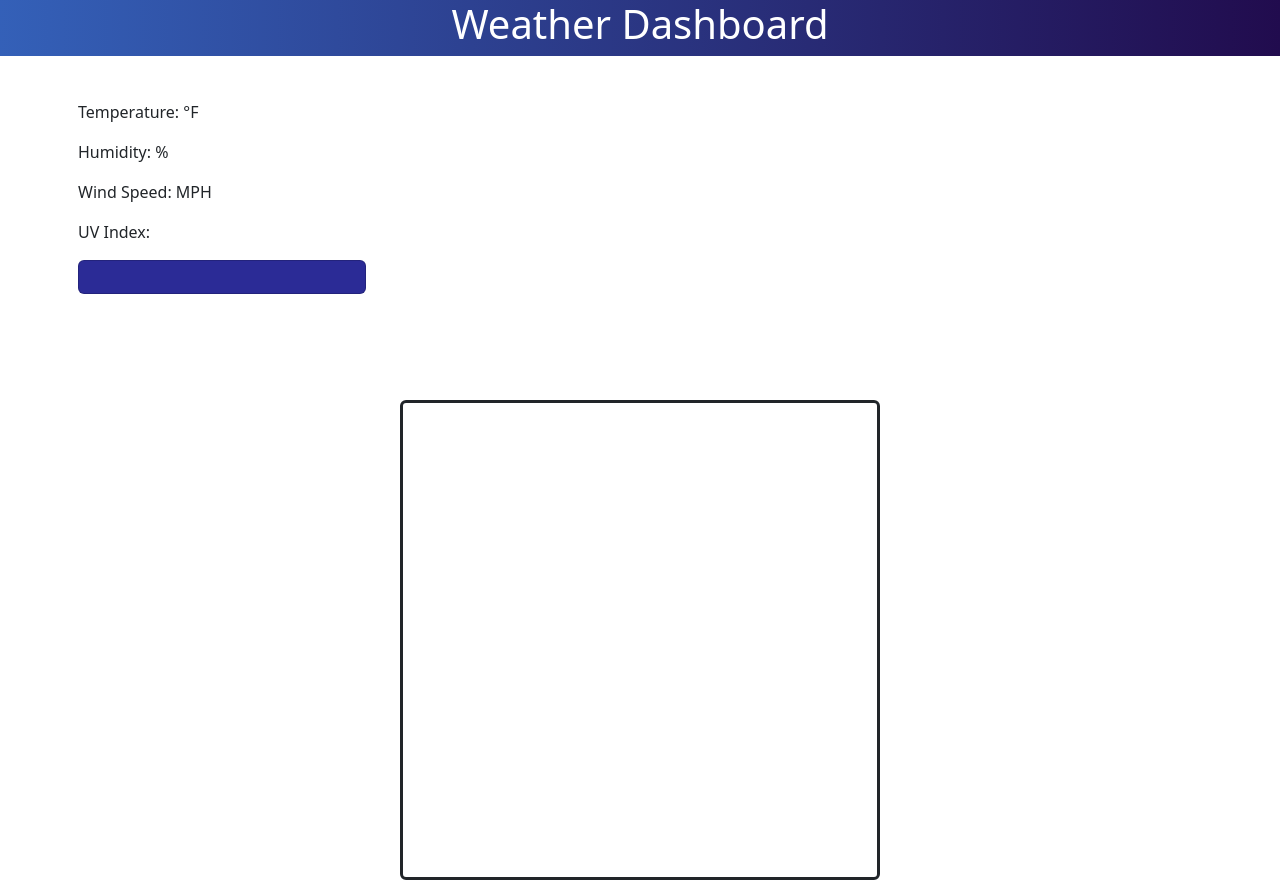
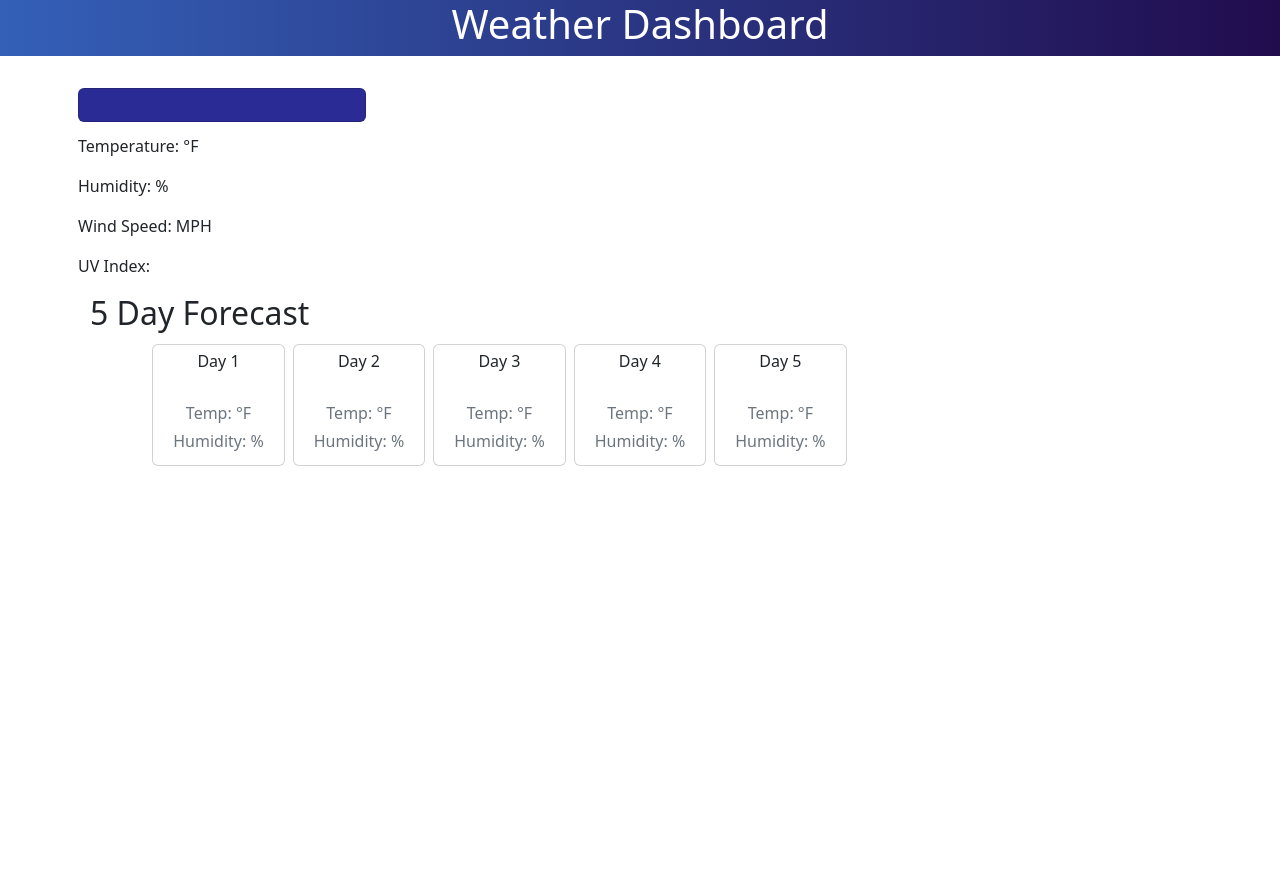
Before and after one commit to AllSystemsRGeorge/WeatherApp, a plain HTML site: page index.html in a window 1280 px wide. After the commit the page ends 800 px from the top, so only its background shows below. Drawn offline with nearby package versions, Linux system fonts and the light colour scheme; no server answers.

Commit message:
Createde HTML cards and added JS comments

```diff
--- a/Assets/JS/weather.js
+++ b/Assets/JS/weather.js
@@ -1,8 +1,8 @@
-
+// API key and geoCode
 var apiKey = '9c522f3da8ba41a607c0a5a49b9d3c03';
-var currentDate = moment().format('MM/DD/YY');
 geoCode('Palo Alto');
 
+// Creating function to grab the URL for cities
 function geoCode(city) {
     let requestUrl = `https://api.openweathermap.org/data/2.5/weather?q=${city}&appid=${apiKey}`;
     fetch(requestUrl)
@@ -16,6 +16,7 @@
         })
 };
 
+// Different function to make sure we're grabbing the latitude and longitude
 function weatherSearch(lon, lat) {
     let requestUrl = `https://api.openweathermap.org/data/2.5/onecall?lat=${lat}&lon=${lon}&appid=${apiKey}`;
     fetch(requestUrl)
@@ -29,6 +30,7 @@
     })
 };
 
+// The global variables to make sure they appear in HTML
 var city = $('h2#city');
 var date = $('h3#date');
 var weatherICon = $('img#weather-cion');
@@ -73,6 +75,7 @@
     return `https://api.openweathermap.org/data/2.5/weather?id=${id}&appid=${apiKey}`;
 };
 
+// Here is the function to display cities when searching for them
 function displayCities(pastCities) {
     cityList.empty();
     pastCities.splice(5);
@@ -80,12 +83,14 @@
     sortedCities.sort(compare);
     sortedCities.forEach(function (location) {
         let cityDiv = $('<div>').addClass('col-12 city');
-        let cityBtn = $('<button>').adddClass('btn btn-primary city-btn').text.(location.city);
+        let cityBtn = $('<button>').adddClass('btn btn-primary city-btn').text.location.city;
         cityDiv.append(cityBtn);
         cityList.append(cityDiv);
     });
 };
 
+
+// Here is the function that displays the UVI colors
 function setUVIndexColor(uvi) {
     if (uvi < 3) {
         return 'green';
--- a/index.html
+++ b/index.html
@@ -1,11 +1,13 @@
 <!DOCTYPE html>
 <html lang="en">
+
 <head>
   <meta charset="UTF-8">
   <meta http-equiv="X-UA-Compatible" content="IE=edge">
   <meta name="viewport" content="width=device-width, initial-scale=1.0">
   <title>Weather Dashboard</title>
-    <link href="https://cdn.jsdelivr.net/npm/bootstrap@5.2.0-beta1/dist/css/bootstrap.min.css" rel="stylesheet" integrity="sha384-0evHe/X+R7YkIZDRvuzKMRqM+OrBnVFBL6DOitfPri4tjfHxaWutUpFmBp4vmVor" crossorigin="anonymous">
+  <link href="https://cdn.jsdelivr.net/npm/bootstrap@5.2.0-beta1/dist/css/bootstrap.min.css" rel="stylesheet"
+    integrity="sha384-0evHe/X+R7YkIZDRvuzKMRqM+OrBnVFBL6DOitfPri4tjfHxaWutUpFmBp4vmVor" crossorigin="anonymous">
   <link rel="reset" href="./Assets/CSS/reset.css">
   <link rel="stylesheet" href="./Assets/CSS/style.css">
 </head>
@@ -35,11 +37,75 @@
           <p class="pl-2">UV Index: <span id="uv-index" class="p-1"></span></p>
         </div>
 
-  <!-- Here is the container with today's weather -->
-  <div class="card position-absolute top-50 start-50 translate-middle-x" style="width: 30rem; height: 30rem;" id="today">
-    <div class="card-body">
+        <!-- 5 Day forecast -->
+        <div class="col-12 fiveDay">
+          <h2>5 Day Forecast</h2>
+          <div class="row">
+            <div class="col-sm-10 col-md-4 offset-lg-1 col-lg-2 p-1">
+              <div class="card day-0 m-0 text-center">
+                <div class="card-body p-1">
+                  <p class="card-title">Day 1</p>
+                  <img class="fiveDay-img mb-2" />
+                  <p class="card-subtitle mb-2 text-muted">Temp: <span class="fiveDay-temp"></span>
+                    &deg;F</p>
+                  <p class="card-subtitle mb-2 text-muted">Humidity: <span class="fiveDay-humid"></span>%</p>
                 </div>
               </div>
+            </div>
+
+            <div class="col-sm-10 col-md-4 col-lg-2 p-1 text-center">
+              <div class="card day-1 m-0">
+                <div class="card-body p-1">
+                  <p class="card-title">Day 2</p>
+                  <img class="fiveDay-img mb-2" />
+                  <p class="card-subtitle mb-2 text-muted">Temp: <span class="fiveDay-temp"></span>
+                    &deg;F</p>
+                  <p class="card-subtitle mb-2 text-muted">Humidity: <span class="fiveDay-humid"></span>%</p>
+                </div>
+              </div>
+            </div>
+
+            <div class="col-sm-10 col-md-4 col-lg-2 p-1 text-center">
+              <div class="card day-2 m-0">
+                <div class="card-body p-1">
+                  <p class="card-title">Day 3</p>
+                  <img class="fiveDay-img mb-2" />
+                  <p class="card-subtitle mb-2 text-muted">Temp: <span class="fiveDay-temp"></span>
+                    &deg;F</p>
+                  <p class="card-subtitle mb-2 text-muted">Humidity: <span class="fiveDay-humid"></span>%</p>
+                </div>
+              </div>
+            </div>
+
+            <div class="col-sm-10 col-md-4 col-lg-2 p-1 text-center">
+              <div class="card day-3 m-0">
+                <div class="card-body p-1">
+                  <p class="card-title">Day 4</p>
+                  <img class="fiveDay-img mb-2" />
+                  <p class="card-subtitle mb-2 text-muted">Temp: <span class="fiveDay-temp"></span>
+                    &deg;F</p>
+                  <p class="card-subtitle mb-2 text-muted">Humidity: <span class="fiveDay-humid"></span>%</p>
+                </div>
+              </div>
+            </div>
+
+            <div class="col-sm-10 col-md-4 col-lg-2 p-1 text-center">
+              <div class="card day-4 m-0">
+                <div class="card-body p-1">
+
+                  <p class="card-title">Day 5</p>
+                  <img class="fiveDay-img mb-2" />
+                  <p class="card-subtitle mb-2 text-muted">
+                    Temp: <span class="fiveDay-temp"></span> &deg;F</p>
+                  <p class="card-subtitle mb-2 text-muted">Humidity: <span class="fiveDay-humid"></span>%</p>
+                </div>
+              </div>
+            </div>
+          </div>
+        </div>
+      </div>
+    </div>
+
 
     <!-- Here is the card where the 5 day forecast will pop up -->
     <div class="card" style="width: 18rem;" id="forecast">
@@ -49,9 +115,12 @@
 
     <!-- Here are the scripts! -->
     <script src="https://cdnjs.cloudflare.com/ajax/libs/moment.js/2.18.1/moment.min.js"></script>
-    <script src="https://cdn.jsdelivr.net/npm/bootstrap@5.2.0-beta1/dist/js/bootstrap.bundle.min.js" integrity="sha384-pprn3073KE6tl6bjs2QrFaJGz5/SUsLqktiwsUTF55Jfv3qYSDhgCecCxMW52nD2" crossorigin="anonymous"></script>
+    <script src="https://cdn.jsdelivr.net/npm/bootstrap@5.2.0-beta1/dist/js/bootstrap.bundle.min.js"
+      integrity="sha384-pprn3073KE6tl6bjs2QrFaJGz5/SUsLqktiwsUTF55Jfv3qYSDhgCecCxMW52nD2"
+      crossorigin="anonymous"></script>
     <script src="./Assets/JS/weather.js"></script>
 
     <!-- Be sure to give credit to Angie, Ivy, and Nolan for helping! -->
     </body>
+
 </html>
```
Lines whose indentation alone changed are shown as unchanged.
